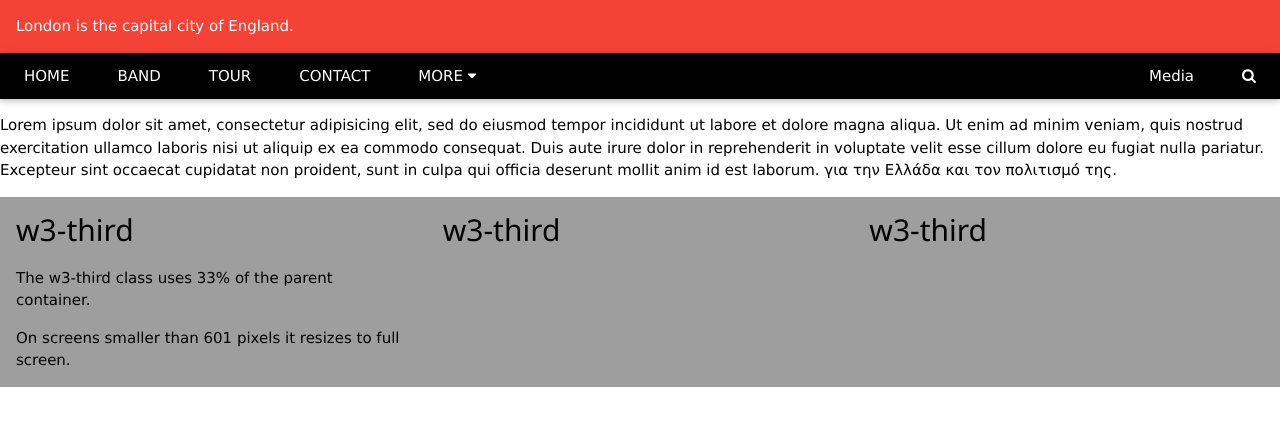
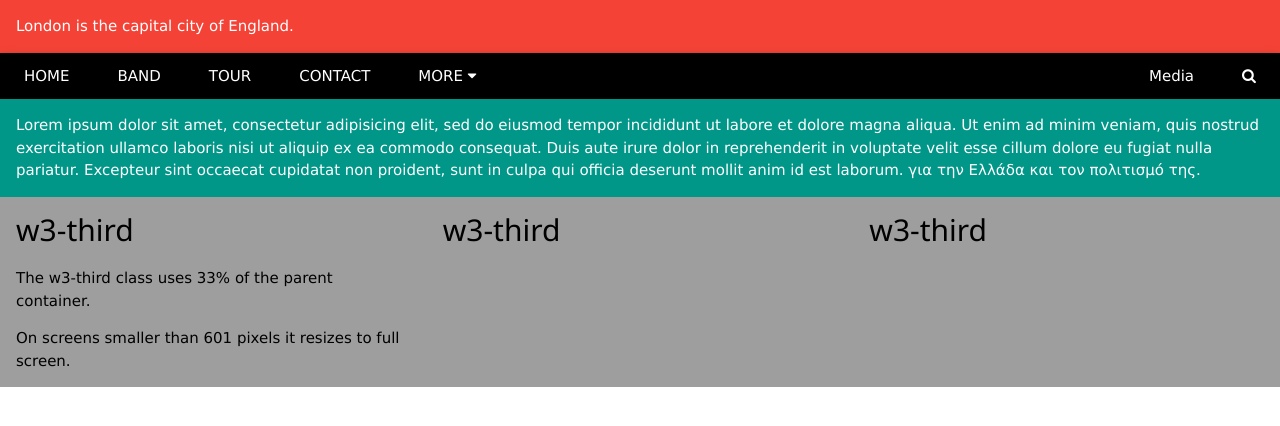
Before and after one commit to mrubyz/test, a Jekyll site: the page built from _posts/2018-08-09-this-is-the-second-post.md, in a window 1280 px wide. Shown: the top 426 px of the page. Built offline with Jekyll 4.4.1, drawn with Linux system fonts in a browser that asks for light colours; our own code applies the rules of GitHub Pages for plain Markdown files.

Commit message:
Update post.html

```diff
--- a/_layouts/post.html
+++ b/_layouts/post.html
@@ -2,4 +2,8 @@
 layout: default
 ---
 
-    {{ content }}
+
+
+<div class="w3-container w3-teal">
+  {{ content }}
+</div>
```
